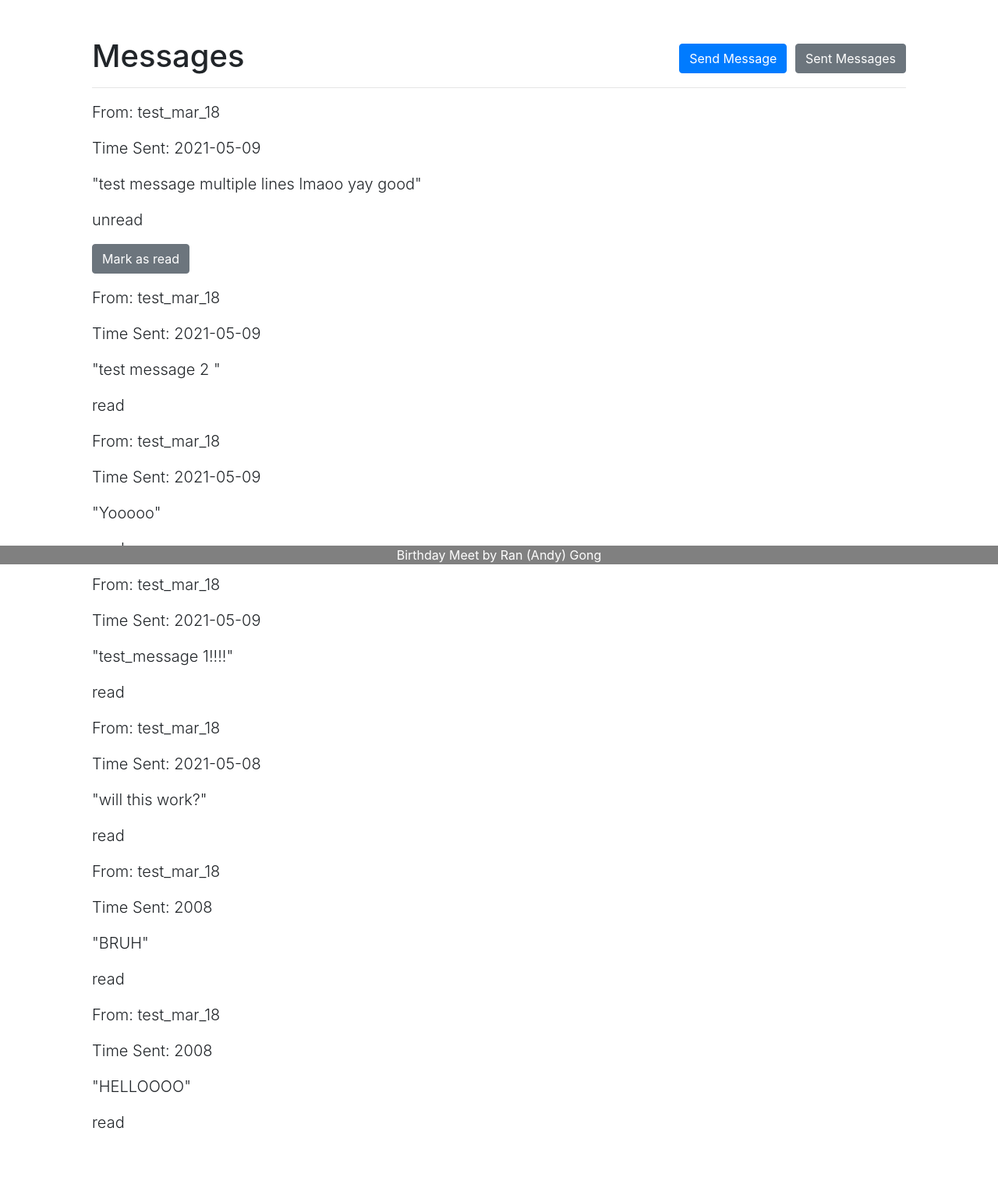
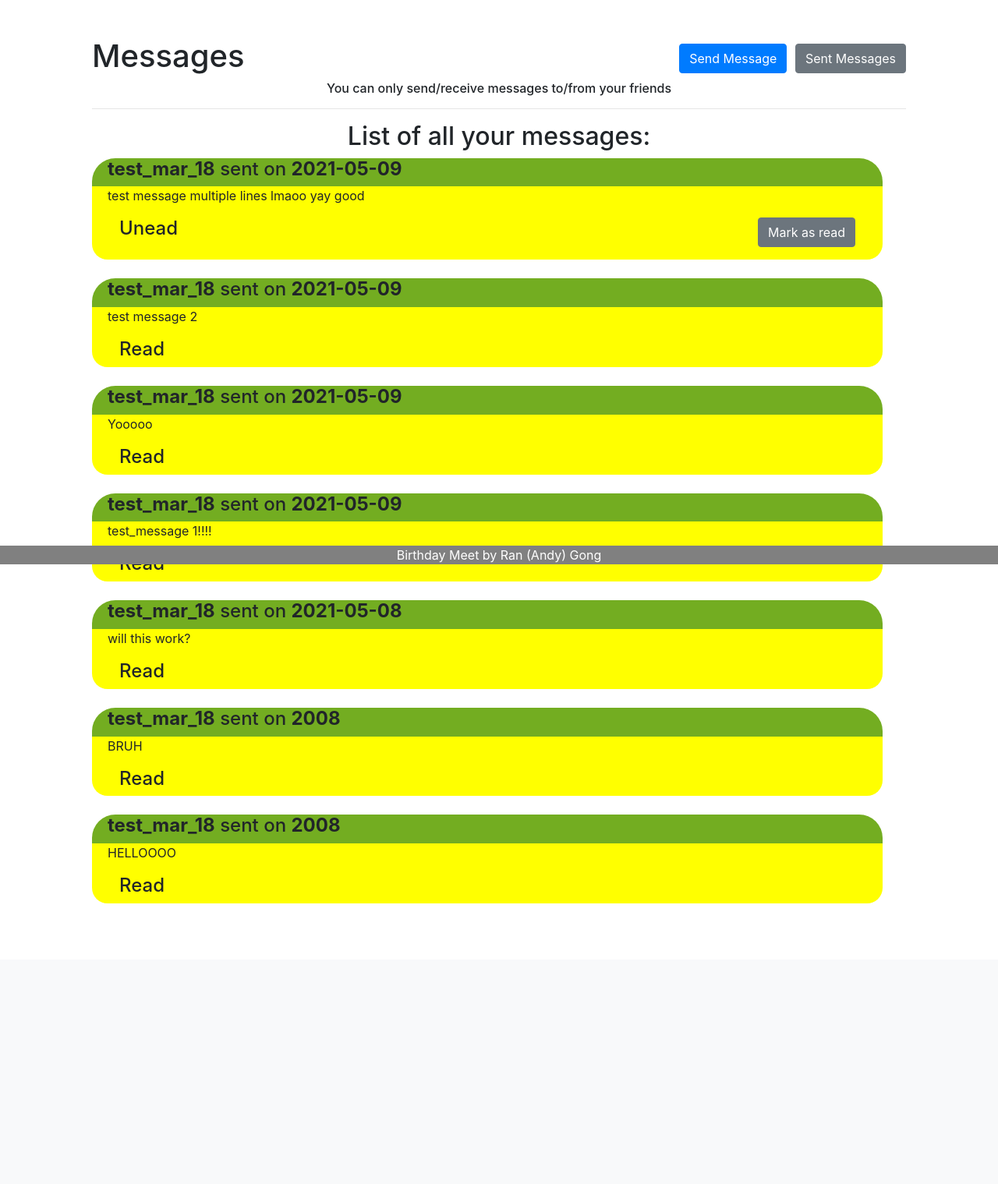
Before and after one commit to AG2048/Birthday-Meet, a Flask app: page /messages in a window 1280 px wide. Shown: the part 76-1595 px from the top of the page at 78% size. After the commit the page ends 1235 px from the top, so only its background shows below. Run offline with Flask 2, Linux system fonts and the light colour scheme; a user stored in the database is signed in; data comes from the database, SQL or seed files in the repository; both versions use the stored data as it was after the commit; some libraries are stand-ins or nearby versions.

Commit message:
formatted message

```diff
--- a/static/styles.css
+++ b/static/styles.css
@@ -67,3 +67,8 @@ footer {
 .align-center{
     text-align: center;
 }
+.container-fluid {
+    margin-right: 0;
+    margin-left: 0;
+    overflow: hidden;
+}
--- a/templates/messages.html
+++ b/templates/messages.html
@@ -20,37 +20,70 @@
         <a href="/sent"><button class="btn btn-secondary">Sent Messages</button></a>
     </div>
 </h1>
+<h6 class="display-5 fw-bold align-center">You can only send/receive messages to/from your friends</h6>
 <hr>
 {% if list_of_messages_info %}
+    <h2 class="display-5 align-center">List of all your messages:</h2>
     {% for message in list_of_messages_info %}
-        <p class="lead">
-            From: {{ message.sender_username }}
+        <!--https://www.w3schools.com/css/css3_borders.asp-->
+        <div class="container-fluid">
+            <div class="row" style="
+            border-radius: 30px 30px 0px 0px;
+            background: #73AD21;
+            padding-left: 20px;
+            width: 100%;
+            text-align: left;
+        ">
+                <h4 class="display-5">
+                    <span style="font-weight: bold;">{{ message.sender_username }}</span> sent on <span style="font-weight: bold;">{{ message.time_sent }}</span>
+                </h4>
+            </div>
+            <div class="row" style="
+                background: #ffff00;
+                padding-left: 20px;
+                padding-right: 20px;
+                width: 100%;
+                text-align: left;
+            ">
+                <p>
+                    {{ message.message }}
                 </p>
-        <p class="lead">
-            Time Sent: {{ message.time_sent }}
-        </p>
-        <p class="lead">
-            "{{ message.message }}"
-        </p>
+            </div>
+            <div class="row justify-content-between"style="
+                border-radius: 0px 0px 20px 20px;
+                background: #ffff00;
+                padding-left: 20px;
+                padding-right: 20px;
+                width: 100%;
+                text-align: left;
+            ">
                 {% if message.is_read %}
-            <p class="lead">
-                read
-            </p>
+                <div class="col-4">
+                    <h4>
+                        Read
+                    </h4>
+                </div>
                 {% else %}
-            <p class="lead">
-                unread
-            </p>
-        {% endif %}
-        {% if not message.is_read %}
+                <div class="col-4">
+                    <h4>
+                        Unead
+                    </h4>
+                </div>
+                <div class="col-8" style="text-align: right;">
                     <form action="/messages" method="post">
                         <div class="form-group">
                             <input type="hidden" name="message_id" value="{{ message.id }}">
                             <button class="btn btn-secondary" type="submit">Mark as read</button>
                         </div>
                     </form>
+                </div>
                 {% endif %}
+            </div>
+        </div>
+        <br>
     {% endfor %}
 {% else %}
-    NO MESSAGES YET
+    <h2 class="display-5 fw-bold align-center">You have received no messages at this moment</h2>
+    <h4 class="display-5 fw-bold align-center">Add some friends, or send a message to your friends!</h4>
 {% endif %}
 {% endblock %}
```
Also changed, not shown: birthday-meet.db. Lines whose indentation alone changed are shown as unchanged.
